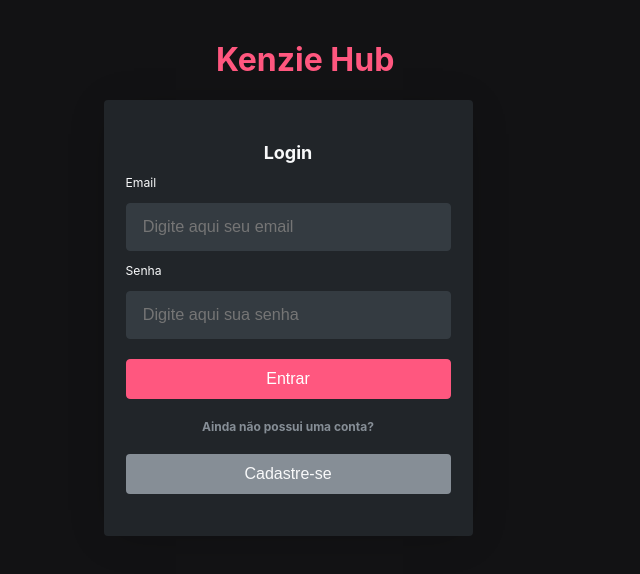
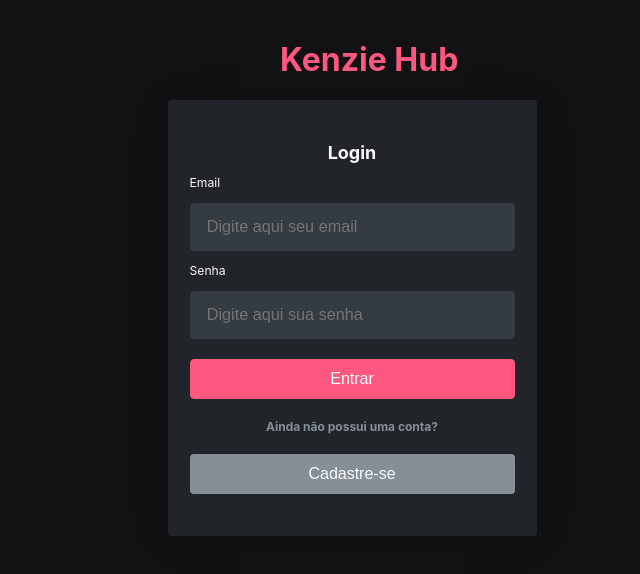
Before and after one commit to Kenzie-Academy-Brasil-Developers/react-entrega-kenzie-hub-JardelMD, a React (Vite) app: page / in a window 1280 px wide. Shown: the top 574 px of the page, without its empty margins (288-928 px from the left). Built offline with nearby package versions, Linux system fonts and the light colour scheme.

Commit message:
fix: Formulários centralizados

```diff
--- a/src/styles/global.scss
+++ b/src/styles/global.scss
@@ -14,7 +14,7 @@
 }
 
 body {
-    width: 90vw;
+    width: auto;
     height: auto;
     font-family: var(--font-family);
     background: var(--color-grey-4);
```
